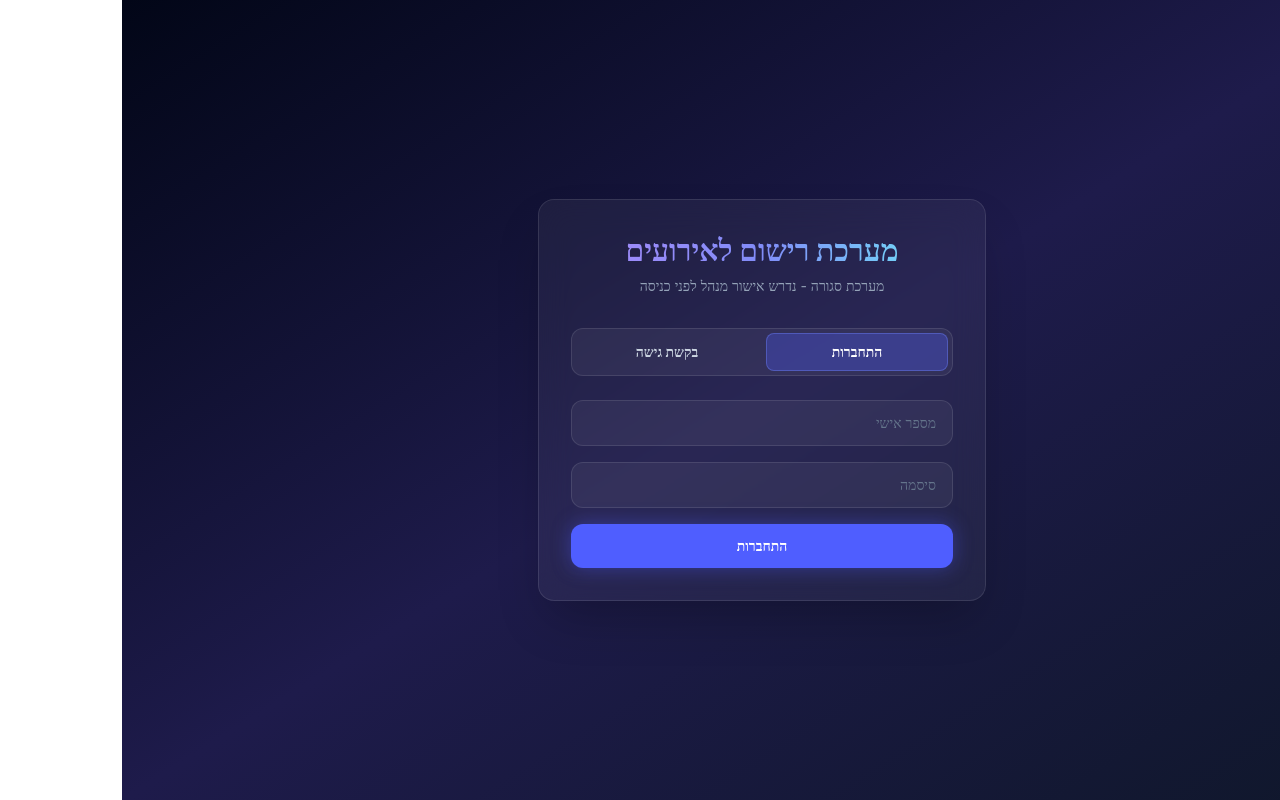
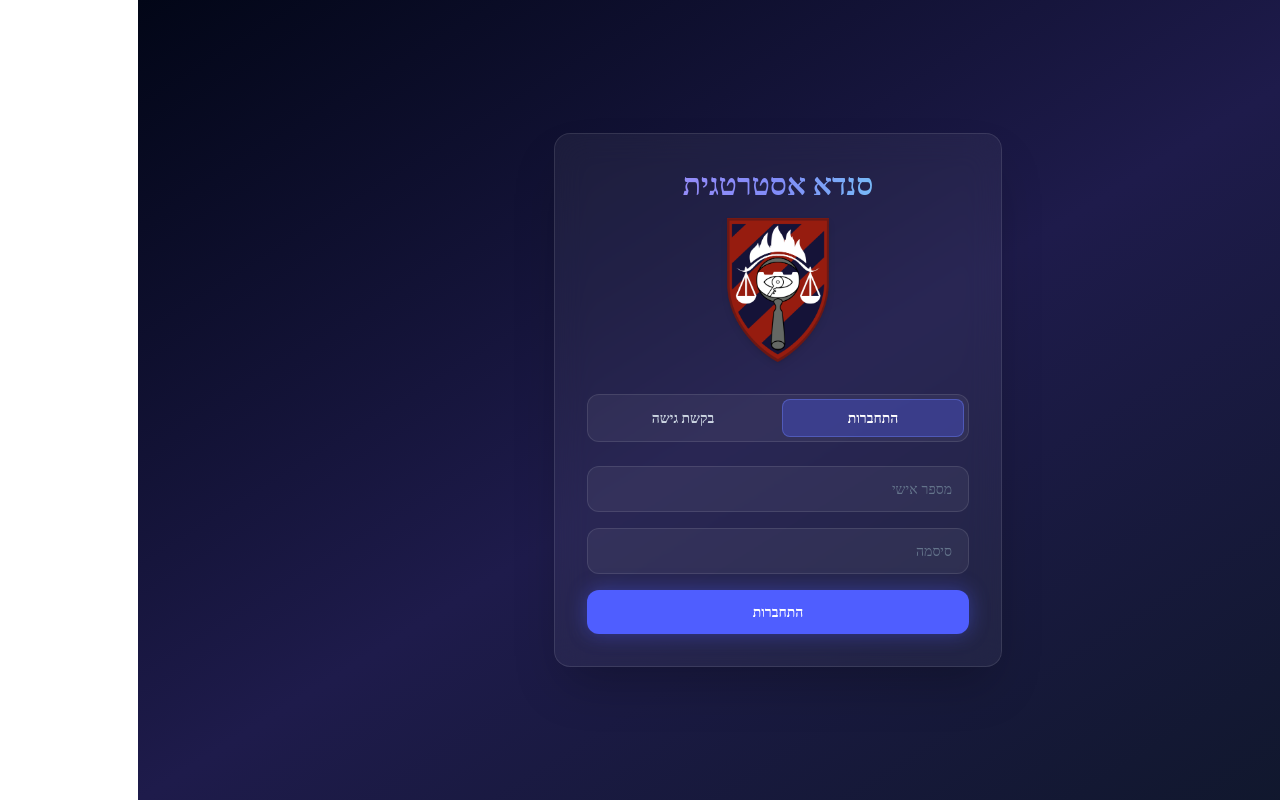
Before and after one commit to shalevbiton/beni-front, a React (Vite) app: page / in a window 1280 px wide. Built offline with nearby package versions, Linux system fonts and the light colour scheme; no server answers.

Commit message:
Update auth branding and emblem
Co-authored-by: Cursor <cursoragent@cursor.com>

```diff
--- a/index.html
+++ b/index.html
@@ -6,7 +6,7 @@
     <meta name="viewport" content="width=device-width, initial-scale=1.0" />
 
     <!-- SEO -->
-    <title>מערכת רישום לאירועים</title>
+    <title>סנדא אסטרטגית</title>
     <meta
       name="description"
       content="מערכת פנימית לרישום וניהול אירועים בארגון."
--- a/src/pages/AuthPage.jsx
+++ b/src/pages/AuthPage.jsx
@@ -58,10 +58,13 @@ export default function AuthPage() {
     <div className="min-h-screen bg-slate-950 bg-gradient-to-br from-slate-950 via-indigo-950 to-slate-900 flex items-center justify-center px-4">
       <div className="w-full max-w-md bg-white/5 backdrop-blur-lg border border-white/10 rounded-2xl shadow-2xl p-8 animate-fade-in">
         <div className="text-center mb-8">
-          <h1 className="text-3xl font-extrabold gradient-text">מערכת רישום לאירועים</h1>
-          <p className="text-slate-400 mt-2 text-sm">
-            מערכת סגורה - נדרש אישור מנהל לפני כניסה
-          </p>
+          <h1 className="text-3xl font-extrabold gradient-text">סנדא אסטרטגית</h1>
+          <img
+            src={`${import.meta.env.BASE_URL}strategic-emblem.png`}
+            alt="סמל סנדא אסטרטגית"
+            className="mx-auto mt-4 h-36 w-auto max-w-[min(250px,100%)] object-contain drop-shadow-md select-none"
+            draggable={false}
+          />
         </div>
 
         <div className="grid grid-cols-2 gap-2 p-1 rounded-xl bg-white/5 border border-white/10 mb-6">
```
Also changed, not shown: public/strategic-emblem.png (added).
